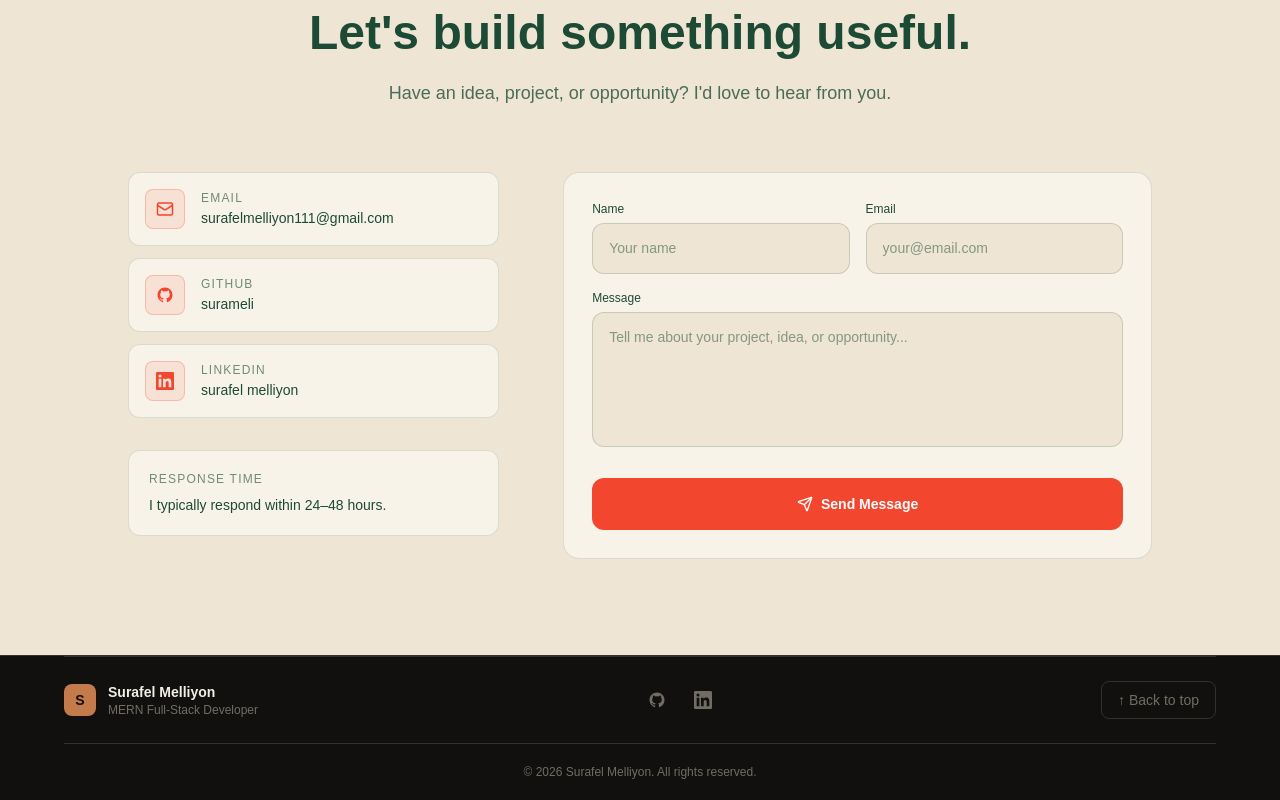
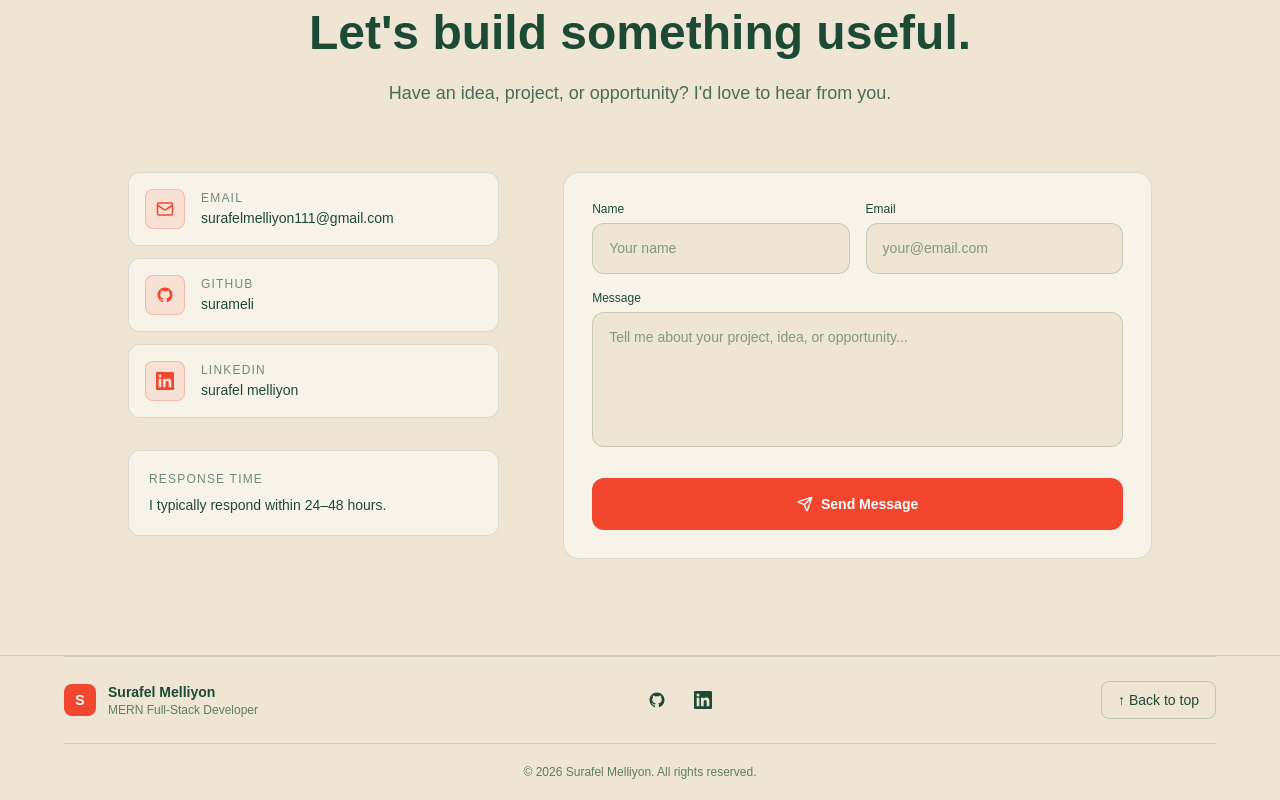
Before and after one commit to surameli/prtifolio-3, a React (Vite) app: page / in a window 1280 px wide. Shown: the part 8944-9744 px from the top of the page. Built offline with nearby package versions, Linux system fonts and the light colour scheme.

Commit message:
add  contact colors

```diff
--- a/src/components/Footer.jsx
+++ b/src/components/Footer.jsx
@@ -2,7 +2,7 @@ import { GithubIcon, LinkedinIcon } from './Icons';
 import { personalInfo } from '../data';
 
 const Footer = () => (
-  <footer   style={{ background: '#11100E', borderTop: '1px solid #34312B' }}>
+  <footer style={{ background: '#EEE5D4', borderTop: '1px solid rgba(29,74,53,0.14)' }}>
     <div className="container-custom">
 
       {/* Main Footer Line */}
@@ -17,7 +17,7 @@ const Footer = () => (
           justify-between
           gap-5
         "
-        style={{ borderColor: '#34312B' }}
+        style={{ borderColor: 'rgba(29,74,53,0.14)' }}
       >
 
         {/* Brand */}
@@ -30,8 +30,8 @@ const Footer = () => (
               font-bold text-sm
             "
             style={{
-              background: '#C47A4A',
-              color: '#11100E',
+              background: '#F2462E',
+              color: '#FFFFFF',
             }}
           >
             S
@@ -40,14 +40,14 @@ const Footer = () => (
           <div>
             <p
               className="font-bold text-sm"
-              style={{ color: '#F1EEE7' }}
+              style={{ color: '#1D4A35' }}
             >
               {personalInfo.name}
             </p>
 
             <p
               className="text-xs"
-              style={{ color: '#716D65' }}
+              style={{ color: 'rgba(29,74,53,0.68)' }}
             >
               {personalInfo.title}
             </p>
@@ -65,14 +65,14 @@ const Footer = () => (
               rounded-lg
               transition-all
               duration-200
-              hover:bg-white/[0.04]
+              hover:bg-[#F8F3E9]
             "
-            style={{ color: '#716D65' }}
+            style={{ color: '#1D4A35' }}
             onMouseEnter={(e) => {
-              e.currentTarget.style.color = '#D89568';
+              e.currentTarget.style.color = '#F2462E';
             }}
             onMouseLeave={(e) => {
-              e.currentTarget.style.color = '#716D65';
+              e.currentTarget.style.color = '#1D4A35';
             }}
             aria-label="GitHub"
           >
@@ -88,14 +88,14 @@ const Footer = () => (
               rounded-lg
               transition-all
               duration-200
-              hover:bg-white/[0.04]
+              hover:bg-[#F8F3E9]
             "
-            style={{ color: '#716D65' }}
+            style={{ color: '#1D4A35' }}
             onMouseEnter={(e) => {
-              e.currentTarget.style.color = '#D89568';
+              e.currentTarget.style.color = '#F2462E';
             }}
             onMouseLeave={(e) => {
-              e.currentTarget.style.color = '#716D65';
+              e.currentTarget.style.color = '#1D4A35';
             }}
             aria-label="LinkedIn"
           >
@@ -123,16 +123,16 @@ const Footer = () => (
             duration-200
           "
           style={{
-            color: '#716D65',
-            border: '1px solid #34312B',
+            color: '#1D4A35',
+            border: '1px solid rgba(29,74,53,0.2)',
           }}
           onMouseEnter={(e) => {
-            e.currentTarget.style.color = '#D89568';
-            e.currentTarget.style.borderColor = '#C47A4A';
+            e.currentTarget.style.color = '#F2462E';
+            e.currentTarget.style.borderColor = '#F2462E';
           }}
           onMouseLeave={(e) => {
-            e.currentTarget.style.color = '#716D65';
-            e.currentTarget.style.borderColor = '#34312B';
+            e.currentTarget.style.color = '#1D4A35';
+            e.currentTarget.style.borderColor = 'rgba(29,74,53,0.2)';
           }}
         >
           ↑ Back to top
@@ -147,11 +147,11 @@ const Footer = () => (
           text-center
           border-t
         "
-        style={{ borderColor: '#34312B' }}
+        style={{ borderColor: 'rgba(29,74,53,0.14)' }}
       >
         <p
           className="text-xs"
-          style={{ color: '#716D65' }}
+          style={{ color: 'rgba(29,74,53,0.68)' }}
         >
           © {new Date().getFullYear()} {personalInfo.name}. All rights reserved.
         </p>
```
